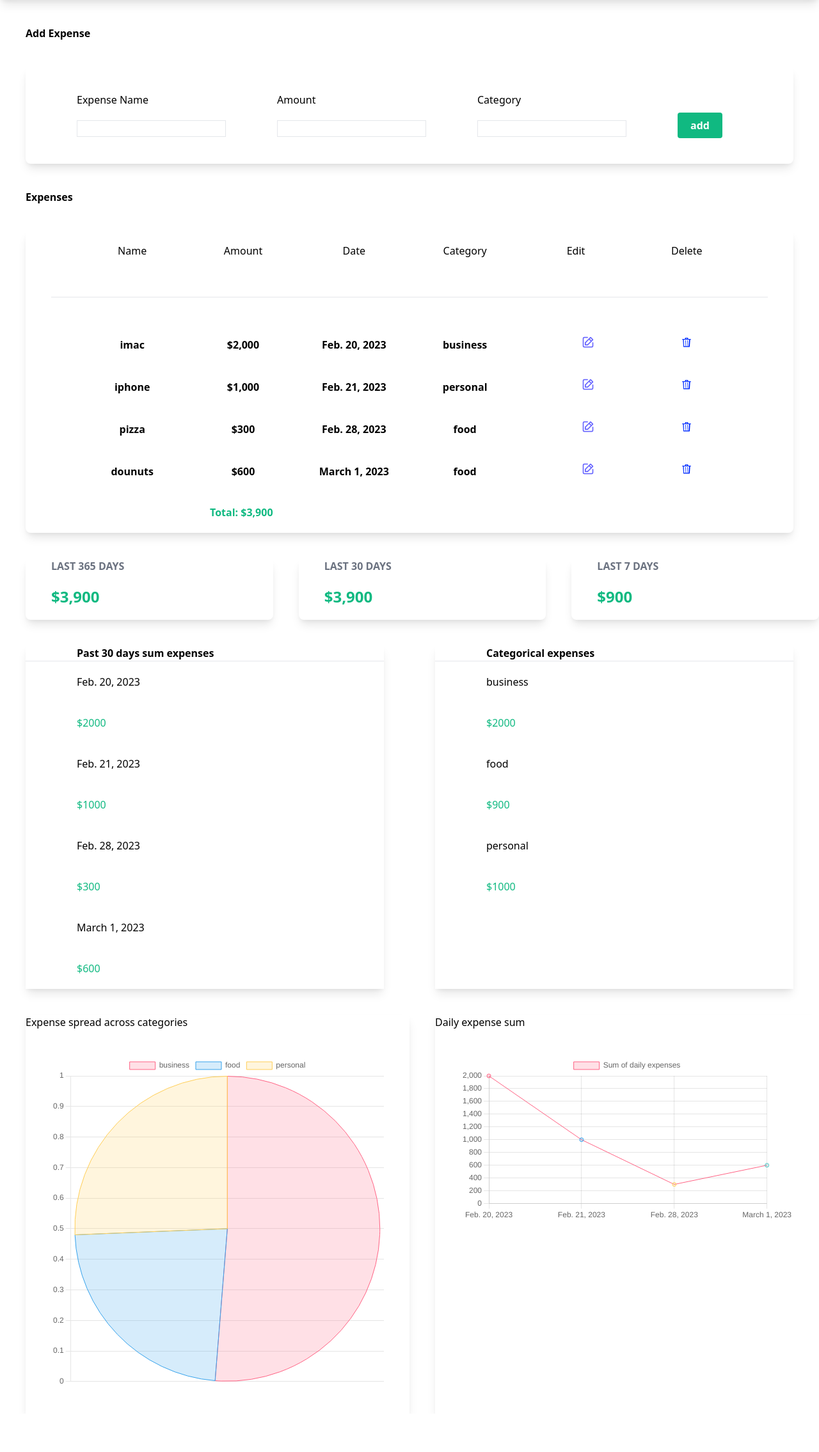
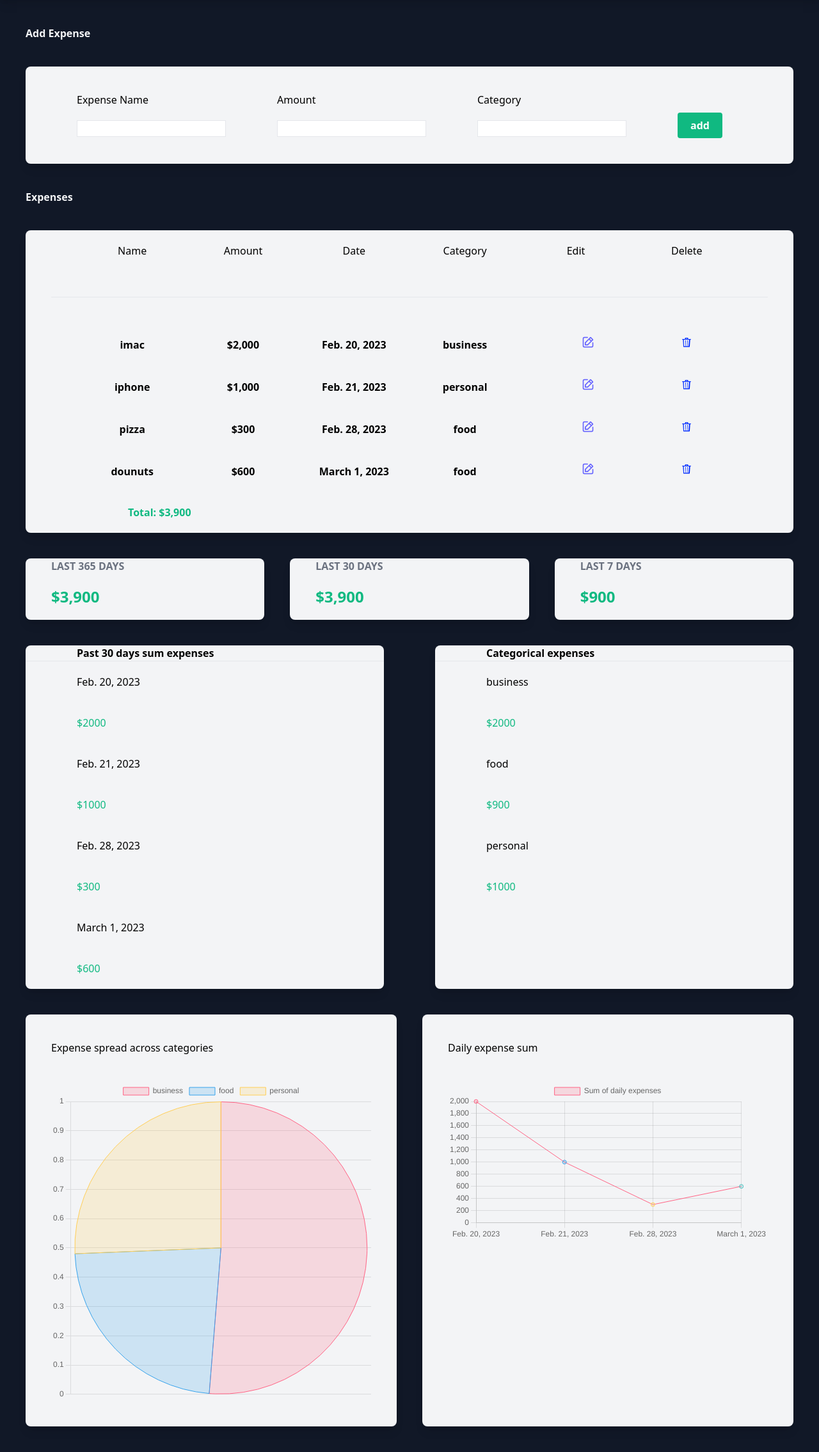
Before and after one commit to GianlorenzoDercole/tracker, a Django app: page / in a window 1280 px wide. Shown: the part 80-2350 px from the top of the page at 64% size. Before the commit the page ends 2244 px from the top, so only its background shows below. Run offline with Django 4.2, Linux system fonts and the light colour scheme; data comes from the database, SQL or seed files in the repository; both versions use the stored data as it was after the commit; style sheets or scripts are compiled from the project's sources; some libraries are stand-ins or nearby versions.

Commit message:
added basic styling see base.html line 12 and index.html line 9

```diff
--- a/mysite/myapp/templates/myapp/base.html
+++ b/mysite/myapp/templates/myapp/base.html
@@ -6,13 +6,12 @@
     <meta http-equiv="X-UA-Compatible" content="IE=edge">
     <meta name="viewport" content="width=device-width, initial-scale=1.0">
     <link rel="stylesheet" href="{% static 'myapp/styles.css' %}">
-
     <link rel="stylesheet" href="{% static 'myapp/style.css' %}">
     <title>Document</title>
 </head>
-<body>
+<body class="bg-gray-900">
 
-    <nav class="shadow-lg p-5">
+    <nav class="shadow-lg bg-gray-100 p-5">
         <div class="container flex flex-wrap justify-between items-center mx-auto">
             <a class="flex" href="#">
                 <img class="h-10 mr-3 " src="{% static 'myapp/images/wallet.png' %}" alt="">
--- a/mysite/myapp/templates/myapp/index.html
+++ b/mysite/myapp/templates/myapp/index.html
@@ -2,11 +2,11 @@
 {% load static %}
 {% load humanize %}
 {% block body %}
-<div class="m-10 font-bold">Add Expense</div>
+<div class="m-10 font-bold text-gray-100">Add Expense</div>
     <form class="shadow-lg m-10 rounded-lg" method="post">
 
         {% csrf_token %}
-        <div class="form-container px-10 py-10 flex">
+        <div class="form-container bg-gray-100 px-10 py-10 flex rounded-lg">
 
             <div class="mx-10">
                 <div class="mb-5">
@@ -36,8 +36,8 @@
         </div>
 
     </form>
-    <div class="m-10 font-bold">Expenses</div>
-    <div class="shadow-lg m-10 rounded-lg">
+    <div class="m-10 font-bold text-gray-100">Expenses</div>
+    <div class="shadow-lg m-10 bg-gray-100 rounded-lg">
         <div class="expense-header flex flex-wrap space-x-40 px-20 py-5">
             <span>Name</span>
             <span>Amount</span>
@@ -66,7 +66,7 @@
             </span>
         </div>
         {% endfor %}
-        <div class="px-72 py-5">
+        <div class="px-40 py-5">
             <span class="font-bold text-green-500">
                 Total: ${{ total_expenses.amount__sum|intcomma }}
             </span>
@@ -75,23 +75,23 @@
 
     </div>
     <!-- show yearly monthly and weekly amounts -->
-    <div class="flex">
+    <div class="flex mr-10">
         <!-- yearly -->
-        <div class="w-1/3 shadow-lg ml-10 rounded-lg">
+        <div class="w-1/3 bg-gray-100 shadow-lg ml-10 rounded-lg">
             <h1 class="ml-10 font-bold text-gray-500">LAST 365 DAYS</h1>
             <h1 class="ml-10 my-5 text-2xl text-green-500 font-bold">
                 ${{ yearly_sum.amount__sum|intcomma }}
             </h1>
         </div>
         <!-- monthly -->
-        <div class="w-1/3 shadow-lg ml-10 rounded-lg">
+        <div class="w-1/3 bg-gray-100 shadow-lg ml-10 rounded-lg">
             <h1 class="ml-10 font-bold text-gray-500">LAST 30 DAYS</h1>
             <h1 class="ml-10 my-5 text-2xl text-green-500 font-bold">
                 ${{ monthly_sum.amount__sum|intcomma }}
             </h1>
         </div>
         <!-- weekly -->
-        <div class="w-1/3 shadow-lg ml-10 rounded-lg">
+        <div class="w-1/3 bg-gray-100 shadow-lg ml-10 rounded-lg">
             <h1 class="ml-10 font-bold text-gray-500">LAST 7 DAYS</h1>
             <h1 class="ml-10 my-5 text-2xl text-green-500 font-bold">
                 ${{ weekly_sum.amount__sum|intcomma }}
@@ -102,8 +102,8 @@
     <div class="flex">
     <!-- show sum of expenses for past 30 days -->
 
-        <div class="w-1/2 shadow-lg m-10">
-            <div class="fles fles-wrap space-x-40 font-bold px-20 py-50">
+        <div class="w-1/2 bg-gray-100 rounded-lg shadow-lg m-10">
+            <div class="flex flex-wrap space-x-40 font-bold px-20 py-50">
                 <span>Past 30 days sum expenses</span>
             </div>
             <hr>
@@ -126,7 +126,7 @@
 
 
         <!-- show expenses by category -->
-        <div class="w-1/2 shadow-lg m-10">
+        <div class="w-1/2 bg-gray-100 rounded-lg shadow-lg m-10">
             <div class="flex flex-wrap space-x-40 font-bold px-20 py-50">
                 <span>Categorical expenses</span>
             </div>
@@ -150,14 +150,14 @@
 
     </div>
 
-    <div class="flex">
-        <div class="w-1/2 shadow-lg ml-10">
-            <h1 clas="m-10">Expense spread across categories</h1>
+    <div class="flex mb-10 mr-10">
+        <div class="w-1/2 bg-gray-100 rounded-lg shadow-lg ml-10">
+            <h1 class="m-10 ">Expense spread across categories</h1>
             <canvas id="myChart" class="m-10"></canvas>
         </div>
 
-        <div class="w-1/2 shadow-lg ml-10">
-            <h1 clas="m-10">Daily expense sum</h1>
+        <div class="w-1/2 bg-gray-100 rounded-lg shadow-lg ml-10">
+            <h1 class="m-10">Daily expense sum</h1>
             <canvas id="myChart1" class="m-10"></canvas>
         </div>
     </div>
```
Also changed, not shown: mysite/db.sqlite3.
